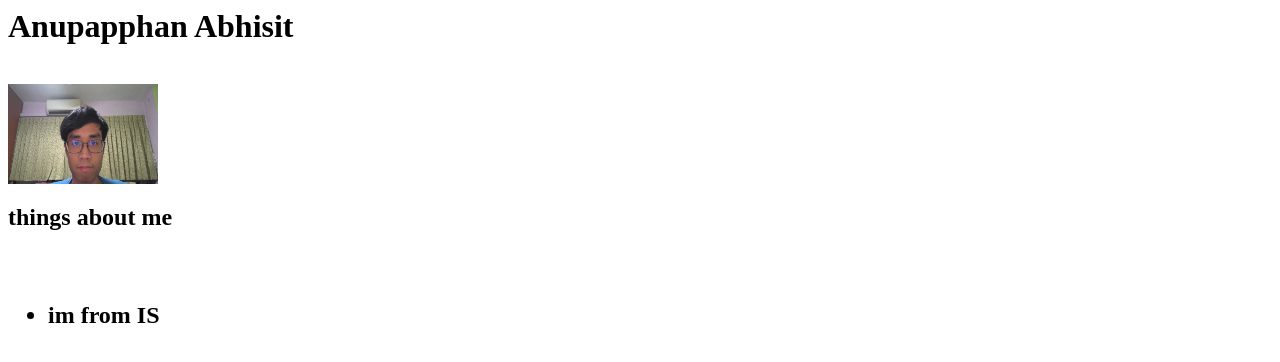
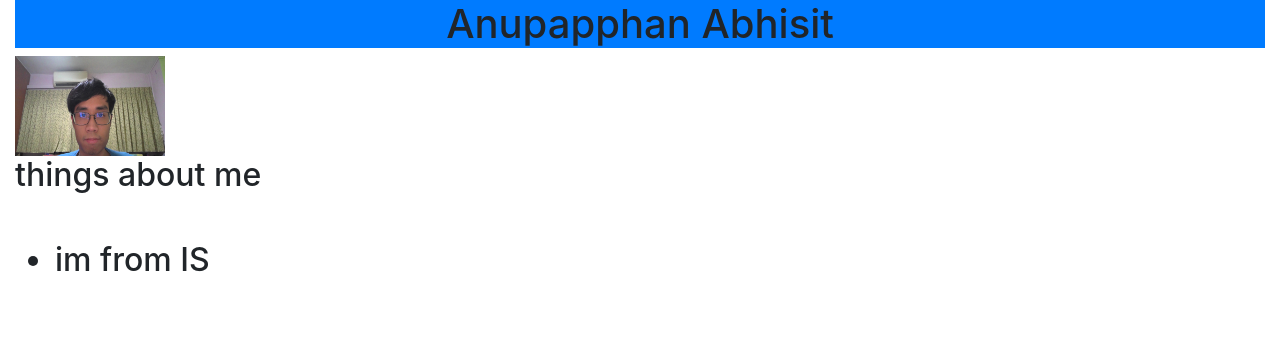
Before and after one commit to Abhisit7345/Abhisit7345.github.io, a plain HTML site: page index.html in a window 1280 px wide. Drawn offline with nearby package versions, Linux system fonts and the light colour scheme.

Commit message:
Update index.html

```diff
--- a/index.html
+++ b/index.html
@@ -1,9 +1,35 @@
 <html>
-<h1>Anupapphan Abhisit</h1>
-<br>
-<img src="WIN_20220819_03_01_06_Pro.jpg" alt="my face" width='150' height='100'>
-<br>
-<h2>things about me<h2> <br>
-  <ul>
-    <li>im from IS</li>
+    <link rel="stylesheet" href="https://cdn.jsdelivr.net/npm/bootstrap@4.3.1/dist/css/bootstrap.min.css" integrity="sha384-ggOyR0iXCbMQv3Xipma34MD+dH/1fQ784/j6cY/iJTQUOhcWr7x9JvoRxT2MZw1T" crossorigin="anonymous">
+
+
+    <body class="container-fluid">
+        <div>
+            <h1 class="text-center bg-primary">Anupapphan Abhisit</h1>
+        </div>
+        <div class="rounded mx-auto d-block">
+            <img src="WIN_20220819_03_01_06_Pro.jpg" alt="my face" width='150' height='100'>
+        </div>
+        <div>
+            <h2>things about me<h2> <br>
+                <ul>
+                  <li>im from IS</li>
+        </div>
+    </body>
+
+
+
+
+
+
+
+
+
+
+
+
+
+
+    <script src="https://code.jquery.com/jquery-3.3.1.slim.min.js" integrity="sha384-q8i/X+965DzO0rT7abK41JStQIAqVgRVzpbzo5smXKp4YfRvH+8abtTE1Pi6jizo" crossorigin="anonymous"></script>
+<script src="https://cdn.jsdelivr.net/npm/popper.js@1.14.7/dist/umd/popper.min.js" integrity="sha384-UO2eT0CpHqdSJQ6hJty5KVphtPhzWj9WO1clHTMGa3JDZwrnQq4sF86dIHNDz0W1" crossorigin="anonymous"></script>
+<script src="https://cdn.jsdelivr.net/npm/bootstrap@4.3.1/dist/js/bootstrap.min.js" integrity="sha384-JjSmVgyd0p3pXB1rRibZUAYoIIy6OrQ6VrjIEaFf/nJGzIxFDsf4x0xIM+B07jRM" crossorigin="anonymous"></script>
 </html>
```
